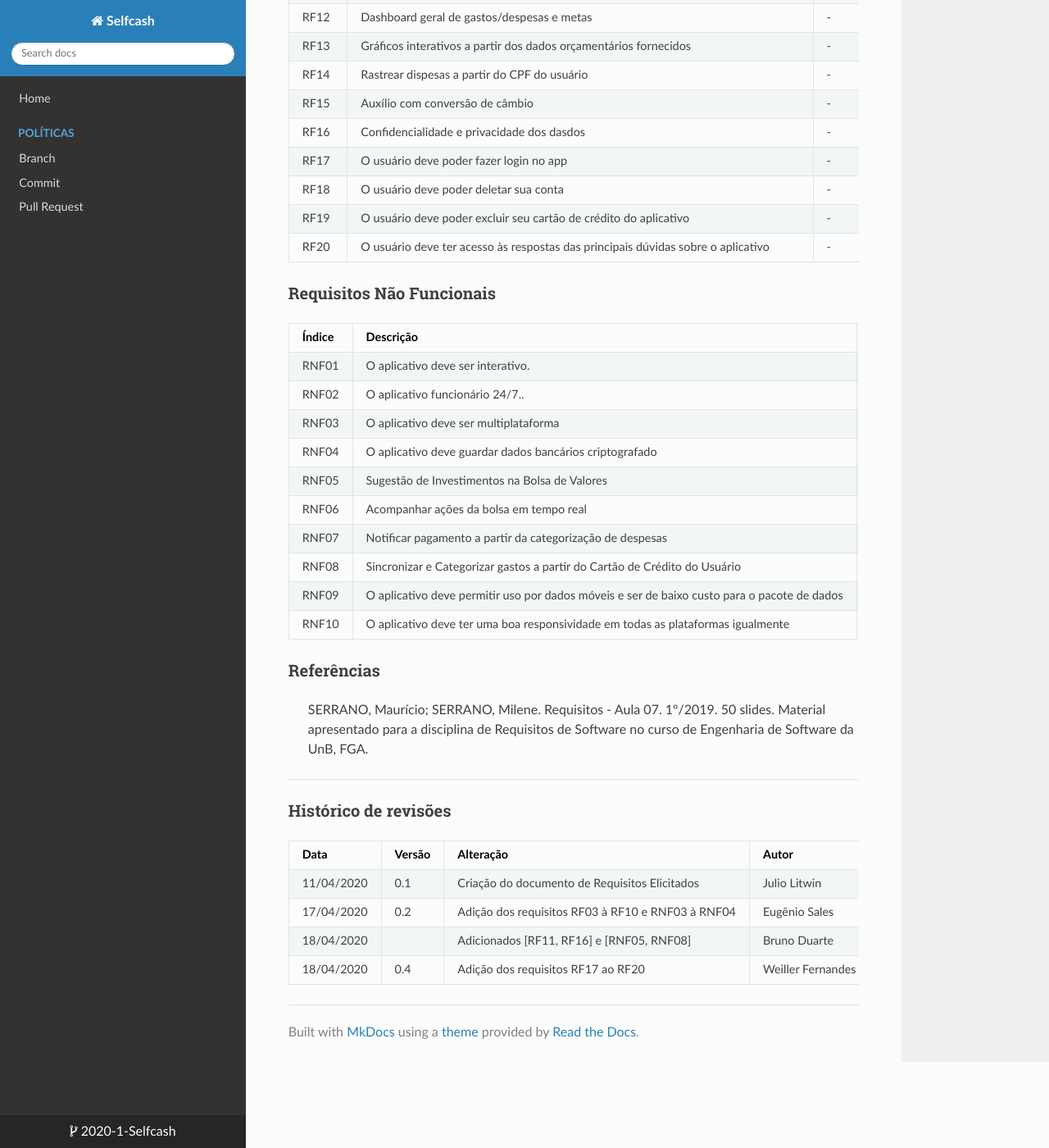
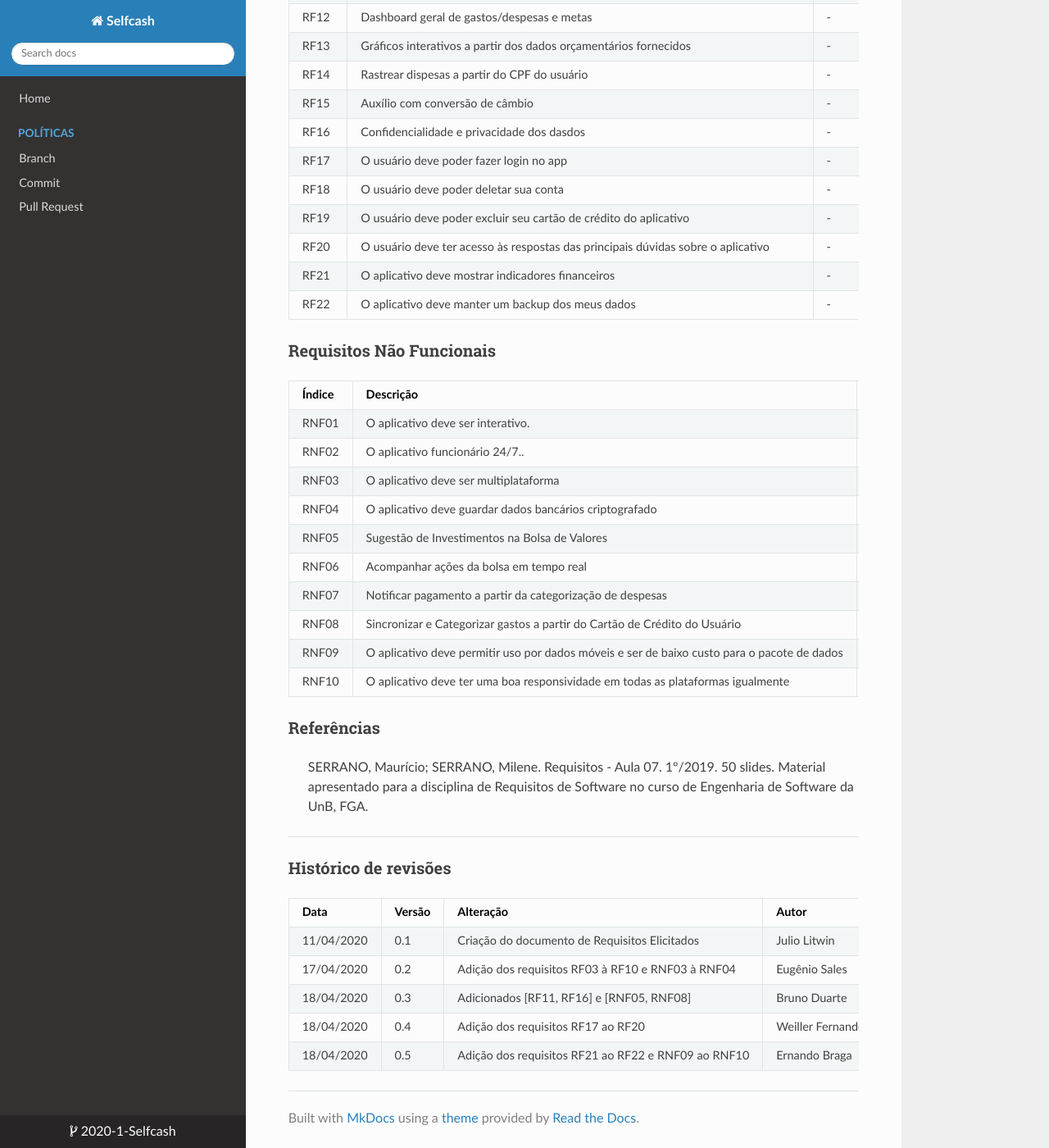
Before and after one commit to 2020-1-Selfcash/Docs, an MkDocs documentation site: the page built from docs/requisitos_elicitados.md, in a window 1280 px wide and 1400 px high, scrolled down 894 px. Shown: the whole window at 82% size. Built offline with MkDocs 1.6.1, drawn with Linux system fonts in a browser that asks for light colours; nearby versions of some CDN libraries.

Commit message:
add new requisites

```diff
--- a/docs/requisitos_elicitados.md
+++ b/docs/requisitos_elicitados.md
@@ -31,6 +31,8 @@ O uso da técnica de análise de discurso foi feita a partir de duas pessoas con
 | RF18 | O usuário deve poder deletar sua conta |-|-|
 | RF19 | O usuário deve poder excluir seu cartão de crédito do aplicativo |-|-|
 | RF20 | O usuário deve ter acesso às respostas das principais dúvidas sobre o aplicativo |-|-|
+| RF21 | O aplicativo deve mostrar indicadores financeiros |-|-|
+| RF22 | O aplicativo deve manter um backup dos meus dados |-|-|
 
 ### Requisitos Não Funcionais
 |Índice|Descrição|Prioridade|Rastreabilidade|
@@ -56,5 +58,6 @@ O uso da técnica de análise de discurso foi feita a partir de duas pessoas con
 |----|------|---------|-----|
 | 11/04/2020 | 0.1 | Criação do documento de Requisitos Elicitados | Julio Litwin |
 | 17/04/2020 | 0.2 | Adição dos requisitos RF03 à RF10 e RNF03 à RNF04 | Eugênio Sales |
-|18/04/2020||Adicionados [RF11, RF16] e [RNF05, RNF08]|Bruno Duarte|
+|18/04/2020| 0.3 |Adicionados [RF11, RF16] e [RNF05, RNF08]|Bruno Duarte|
 | 18/04/2020 | 0.4 | Adição dos requisitos RF17 ao RF20 | Weiller Fernandes |
+| 18/04/2020 | 0.5 | Adição dos requisitos RF21 ao RF22 e RNF09 ao RNF10 | Ernando Braga |
```
